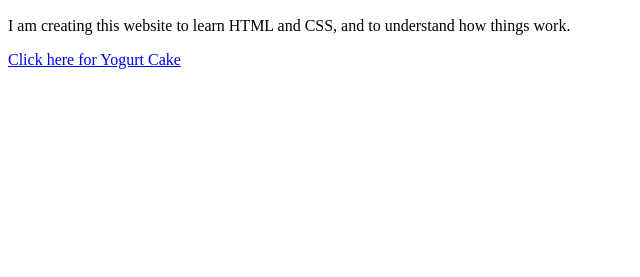
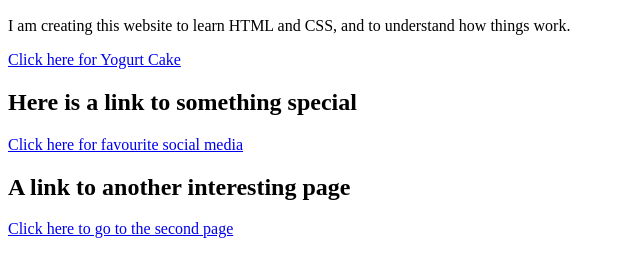
Before and after one commit to adekerv/DWWM, a plain HTML site: page HTML-CSS/index.html in a window 1280 px wide. Shown: the part 137-414 px from the top of the page, without its empty margins (0-640 px from the left). Drawn offline with Linux system fonts and the light colour scheme.

Commit message:
new edits

```diff
--- a/HTML-CSS/index.html
+++ b/HTML-CSS/index.html
@@ -10,6 +10,11 @@
     <h2>Who am I? <br>and why are you here?</h2>
     <p>I am creating this website to learn HTML and CSS, and to understand how things work.</p>
     <a href="https://www.cuisineculinaire.com/wp-content/uploads/2017/04/Gateau-au-yaourt-moelleux-recette-facile_1_680.jpg">Click here for Yogurt Cake</a>
+    <h2>Here is a link to something special</h2>
+    <a href="https://fr.quora.com/">Click here for favourite social media</a>
+    <h2>A link to another interesting page</h2>
+    <a href="Exercise.html">Click here to go to the second page</a>
+
 
 </body>
 </html>
```
Also changed, not shown: HTML-CSS/Exercise.html (+13 -0 lines).
